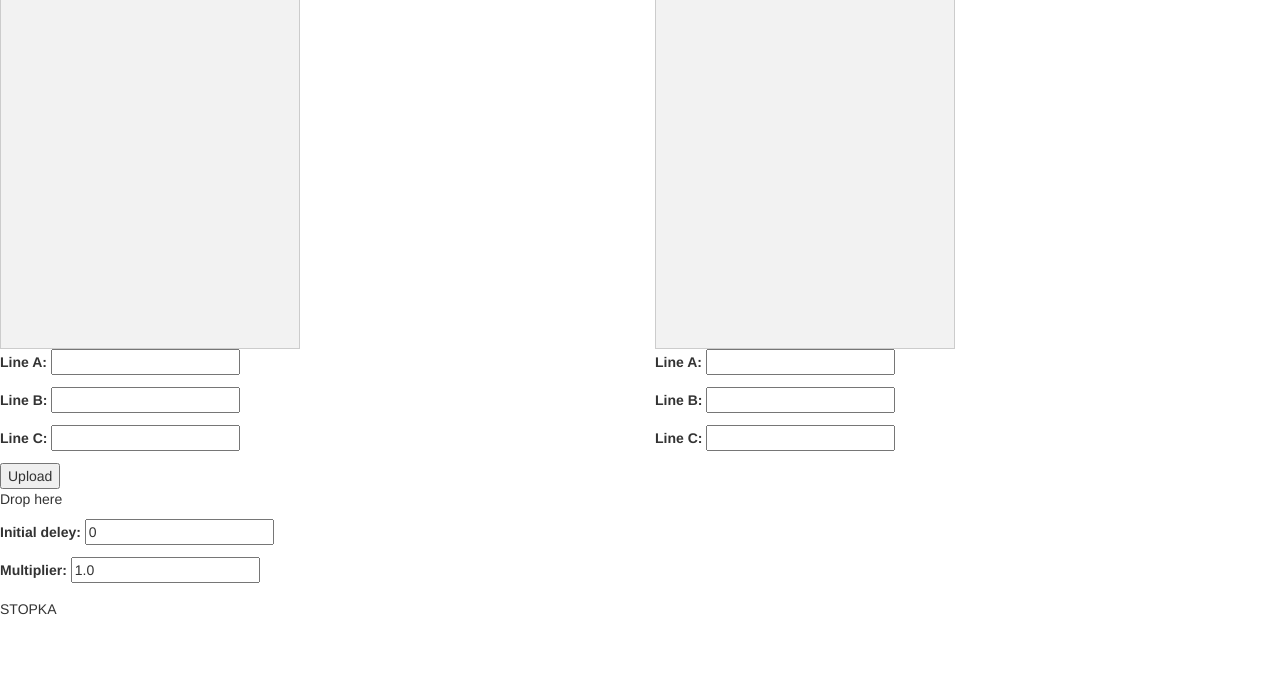
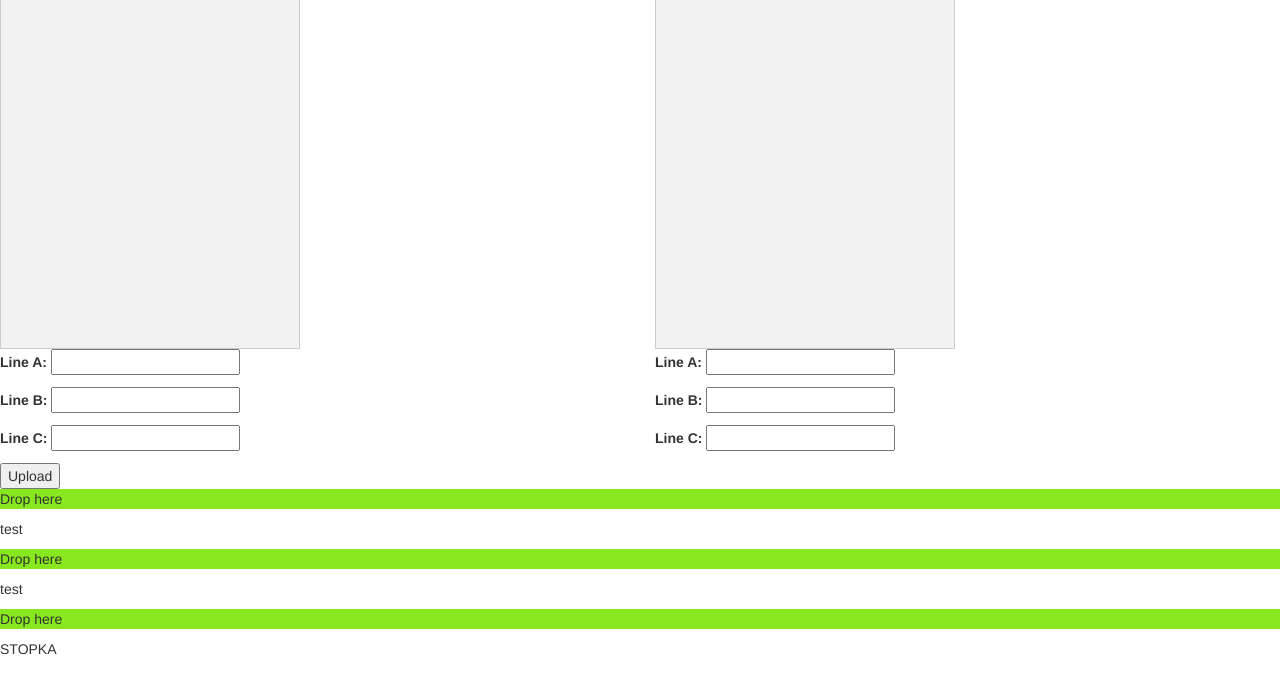
Before and after one commit to Noventhree/sub_adjuster_django, a Django app: template src/sub_adjuster/templates/sub_adjuster/get_parameters.html in a window 1280 px wide. Shown: the part 41-735 px from the top of the page. Run offline with Django 3.2, Linux system fonts and the light colour scheme; the template is opened without the code that fills it: values that come from a table or form of the project are taken from there, others are empty; the visitor is signed in with stand-in values (Sample User, id 1); parts of the project's set-up code (start-up, migrations or seed data) failed here and were passed over; some libraries are stand-ins or nearby versions.

Commit message:
before jquery draggable

```diff
--- a/src/static/css/base.css
+++ b/src/static/css/base.css
@@ -20,7 +20,7 @@ li {
 .sub_form {
     display: inline-block;
 
-
-
-#draggable {}
-#droppable { width: 150px; height: 150px; padding: 0.5em; float: left; margin: 10px; }
+}
+.ui-droppable {
+   background: #88E81F;
+}
--- a/src/static/js/script.js
+++ b/src/static/js/script.js
@@ -8,27 +8,32 @@ $(function(){
     });
 });
 
-//$(function() {
-//    $(".ui-draggable").draggable({
-//        cursor: "crosshair",
-//        revert: "invalid",
-//        helper : "clone"});
-//
-//    $(".ui-droppable").droppable({
-//        accept: ".ui-draggable",
-//        drop: function(event, ui) {
+$(function() {
+    $(".ui-draggable").draggable({
+        cursor: "crosshair",
+        revert: "invalid",
+        helper : "clone"});
+
+    $(".ui-droppable").droppable({
+        accept: ".ui-draggable",
+        drop: function(event, ui) {
 //            console.log(".ui-droppable");
 //            $(".ui-droppable li").remove();
-//            var dropped = ui.draggable;
-//            var droppedOn = $(this);
-//            $(dropped).clone().css({top: 0,left: 0}).appendTo(droppedOn);
+            $(this.find(".ui-droppable li")).remove();
+            var dropped = ui.draggable;
+            var droppedOn = $(this);
+            $(dropped).clone().css({top: 0,left: 0}).appendTo(droppedOn);
+
 //            var to_show = String($(ui.draggable).text().match(/\d{2}[:]\d{2}[:]\d{2}[,]\d{3}\s[-][-][>]\s\d{2}[:]\d{2}[:]\d{2}[,]\d{3}/g)[0])
 //            document.getElementById('id_line_A').value=to_show
-//        },
-//
-//    });
-//
-//});
+//            htmlOfDroppedElement = $(ui.draggable).html();
+//            pElementToBeReplaced = $(this).find('.ui-droppable li');
+//            $(pElementToBeReplaced).html(htmlOfDroppedElement);
+        },
+
+    });
+
+});
 
 //function getid(obj) {
 //            alert(obj.id);
--- a/src/sub_adjuster/templates/sub_adjuster/get_parameters.html
+++ b/src/sub_adjuster/templates/sub_adjuster/get_parameters.html
@@ -60,11 +60,24 @@
         <div id="droppable" class="ui-droppable">
              <p>Drop here</p>
         </div>
-        <div class="par_form">
-            <form method="POST" action=""> {% csrf_token %}
-                {{par_form.as_p}}
 
+        <p>test</p>
+
+        <div id="droppable1" class="ui-droppable">
+             <p>Drop here</p>
         </div>
+
+        <p>test</p>
+
+        <div id="droppable2" class="ui-droppable">
+             <p>Drop here</p>
+        </div>
+
+        <!--<div class="par_form">-->
+            <!--<form method="POST" action=""> {% csrf_token %}-->
+                <!--{{par_form.as_p}}-->
+
+        <!--</div>-->
 
 
 
```
Also changed, not shown: src/sub_adjuster/templates/sub_adjuster/base.html (+0 -47 lines).
